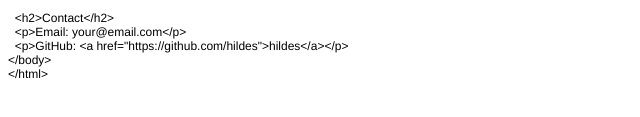
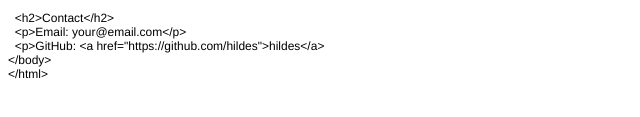
Before and after one commit to hildes/hildes.github.io, a plain HTML site: page index.html in a window 1280 px wide. Shown: the part 431-548 px from the top of the page, 0-640 px from the left. Drawn offline with Linux system fonts and the light colour scheme.

Commit message:
Initial commit

```diff
--- a/index.html
+++ b/index.html
@@ -46,7 +46,7 @@
 <p class="p2"><span class="s1"></span><br></p>
 <p class="p1"><span class="s1"><span class="Apple-converted-space">  </span>&lt;h2&gt;Contact&lt;/h2&gt;</span></p>
 <p class="p1"><span class="s1"><span class="Apple-converted-space">  </span>&lt;p&gt;Email: your@email.com&lt;/p&gt;</span></p>
-<p class="p1"><span class="s1"><span class="Apple-converted-space">  </span>&lt;p&gt;GitHub: &lt;a href="https://github.com/hildes"&gt;hildes&lt;/a&gt;&lt;/p&gt;</span></p>
+<p class="p1"><span class="s1"><span class="Apple-converted-space">  </span>&lt;p&gt;GitHub: &lt;a href="https://github.com/hildes"&gt;hildes&lt;/a&gt;</span></p>
 <p class="p1"><span class="s1">&lt;/body&gt;</span></p>
 <p class="p1"><span class="s1">&lt;/html&gt;</span></p>
 </body>
```
